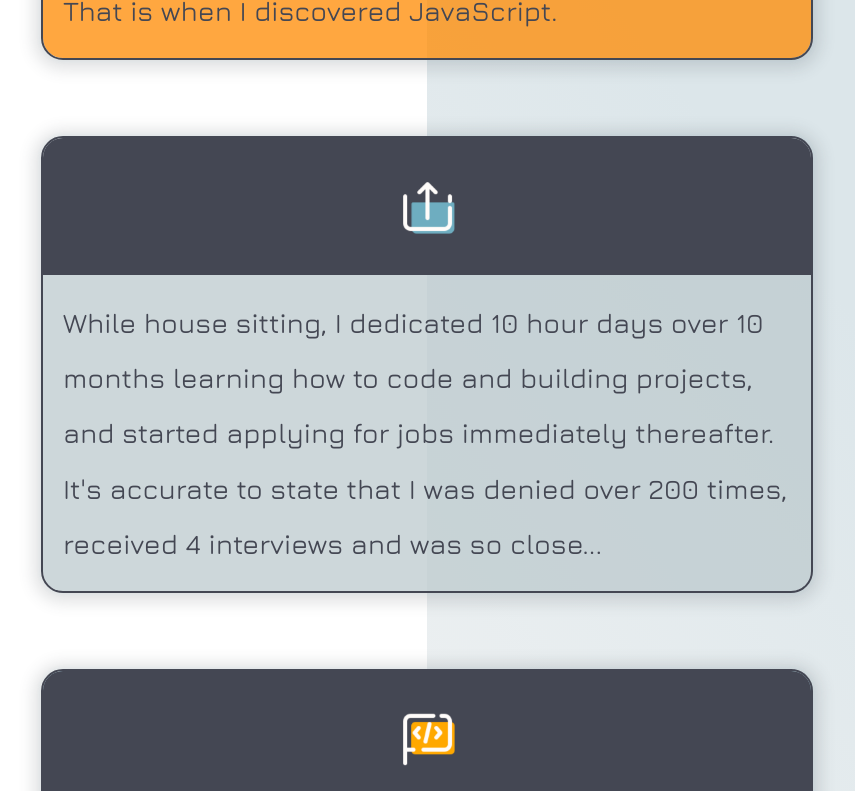
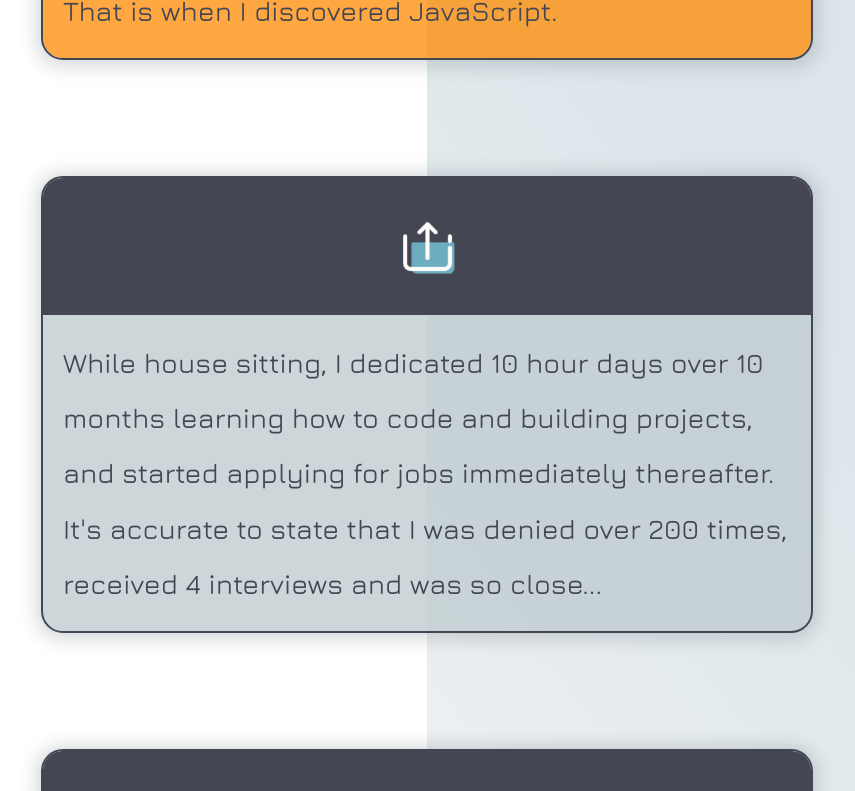
Before and after one commit to andrew-oyanguren/typescript-portfolio, a React (Vite) app: page /about in a window 1280 px wide. Shown: the part 935-1726 px from the top of the page, without its empty margins (213-1068 px from the left). Built offline with nearby package versions, Linux system fonts and the light colour scheme.

Commit message:
Increased margin-top for AboutCards on medium/large devices

```diff
--- a/src/components/AboutCard/AboutCard.module.css
+++ b/src/components/AboutCard/AboutCard.module.css
@@ -45,6 +45,10 @@
 
 /* MEDIUM_DEVICES: > 768 */
 @media (min-width: 768px) {
+  .AboutCard + .AboutCard {
+    margin-top: calc(var(--spacing-large) * 3);
+  }
+
   .AboutCardHeader img {
     padding: 36px;
   }
```
